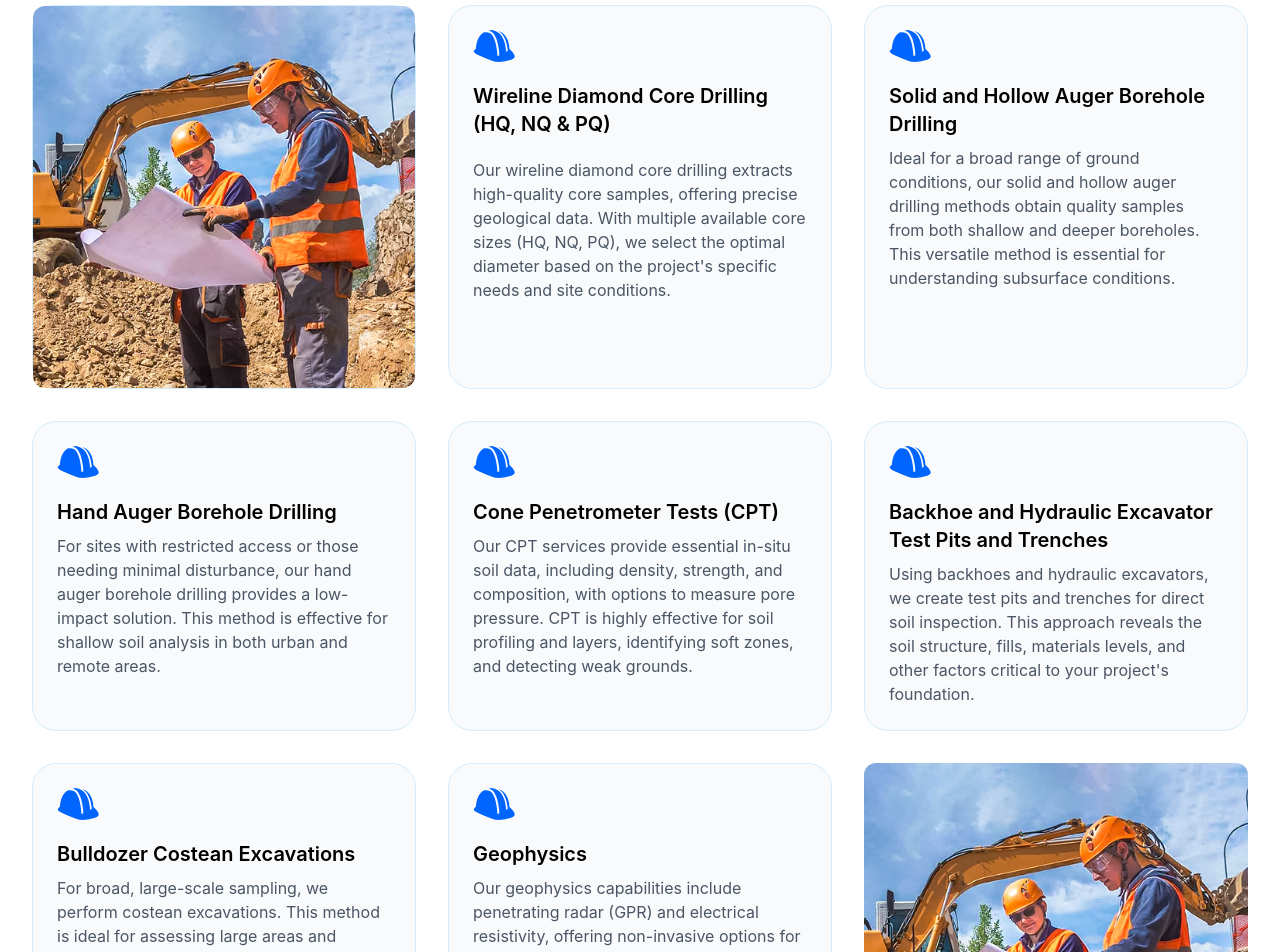
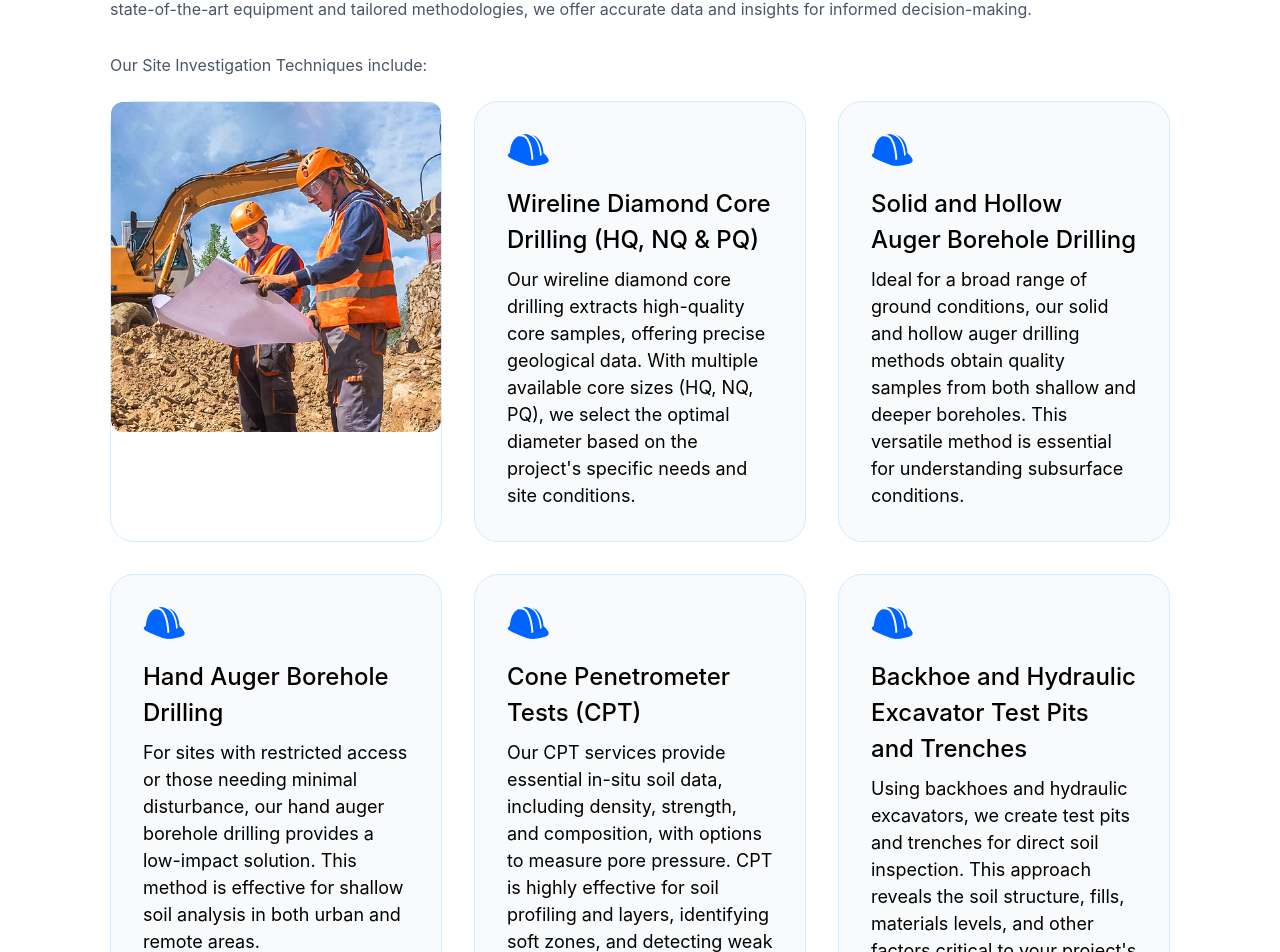
Before and after one commit to tharanga-madurapperuma/statewide-geotechnical_construction-site, a React (Vite) app: page /siteinvetigate in a window 1280 px wide. Shown: the part 1135-2087 px from the top of the page. Built offline with nearby package versions, Linux system fonts and the light colour scheme.

Commit message:
change stylings in siteinvestigate

```diff
--- a/src/pages/SiteInvetigate.jsx
+++ b/src/pages/SiteInvetigate.jsx
@@ -15,7 +15,7 @@ const SiteInvetigate = () => {
         />
       </div>
 
-      <div className="max-w-7xl mx-auto p-8">
+      <div className="max-w-7xl mx-[110px] mt-[128px]">
         {/* Header Section */}
         <h1 className="text-[48px] font-semibold mb-4">Investigation Techniques</h1>
         <p className="text-gray-600 mb-8">
@@ -38,14 +38,14 @@ const SiteInvetigate = () => {
             />
           </div>
 
-          <div className="bg-gray-50 p-6 rounded-3xl bg-[#F7FCFF] border-[1px] border-[#D1EDFF] hover:bg-blue-50 hover:border-blue-300 transition duration-700">
+          <div className="bg-gray-50 p-8 rounded-3xl bg-[#F7FCFF] border-[1px] border-[#D1EDFF] hover:bg-blue-50 hover:border-blue-300 transition duration-700">
             <div>
               <img src="/helmet.png" alt="helmet" />
             </div>
-            <h2 className="text-xl font-semibold mb-2 mt-5">
+            <h2 className="font-inter text-[17px] sm:text-[22px] md:text-24 font-500 spacing-28 mb-2 mt-5">
               Wireline Diamond Core Drilling (HQ, NQ & PQ)
             </h2>
-            <p className="text-gray-600 mt-5">
+            <p className="font-inter text-14 sm:text-16 lg:text-18 font-400 spacing-24">
               Our wireline diamond core drilling extracts high-quality core
               samples, offering precise geological data. With multiple available
               core sizes (HQ, NQ, PQ), we select the optimal diameter based on
@@ -53,14 +53,14 @@ const SiteInvetigate = () => {
             </p>
           </div>
 
-          <div className="bg-gray-50 p-6 rounded-3xl bg-[#F7FCFF] border-[1px] border-[#D1EDFF] hover:bg-blue-50 hover:border-blue-300 transition duration-700">
+          <div className="bg-gray-50 p-8 rounded-3xl bg-[#F7FCFF] border-[1px] border-[#D1EDFF] hover:bg-blue-50 hover:border-blue-300 transition duration-700">
             <div>
               <img src="/helmet.png" alt="helmet" />
             </div>
-            <h2 className="text-xl font-semibold mb-2 mt-5">
+            <h2 className="font-inter text-[17px] sm:text-[22px] md:text-24 font-500 spacing-28 mb-2 mt-5">
               Solid and Hollow Auger Borehole Drilling
             </h2>
-            <p className="text-gray-600">
+            <p className="font-inter text-14 sm:text-16 lg:text-18 font-400 spacing-24">
               Ideal for a broad range of ground conditions, our solid and hollow
               auger drilling methods obtain quality samples from both shallow
               and deeper boreholes. This versatile method is essential for
@@ -69,14 +69,14 @@ const SiteInvetigate = () => {
           </div>
 
           {/* Row 2 */}
-          <div className="bg-gray-50 p-6 rounded-3xl bg-[#F7FCFF] border-[1px] border-[#D1EDFF] hover:bg-blue-50 hover:border-blue-300 transition duration-700">
+          <div className="bg-gray-50 p-8 rounded-3xl bg-[#F7FCFF] border-[1px] border-[#D1EDFF] hover:bg-blue-50 hover:border-blue-300 transition duration-700">
             <div>
               <img src="/helmet.png" alt="helmet" />
             </div>
-            <h2 className="text-xl font-semibold mb-2 mt-5">
+            <h2 className="font-inter text-[17px] sm:text-[22px] md:text-24 font-500 spacing-28 mb-2 mt-5">
               Hand Auger Borehole Drilling
             </h2>
-            <p className="text-gray-600">
+            <p className="font-inter text-14 sm:text-16 lg:text-18 font-400 spacing-24">
               For sites with restricted access or those needing minimal
               disturbance, our hand auger borehole drilling provides a
               low-impact solution. This method is effective for shallow soil
@@ -84,14 +84,14 @@ const SiteInvetigate = () => {
             </p>
           </div>
 
-          <div className="bg-gray-50 p-6 rounded-3xl bg-[#F7FCFF] border-[1px] border-[#D1EDFF] hover:bg-blue-50 hover:border-blue-300 transition duration-700">
+          <div className="bg-gray-50 p-8 rounded-3xl bg-[#F7FCFF] border-[1px] border-[#D1EDFF] hover:bg-blue-50 hover:border-blue-300 transition duration-700">
             <div>
               <img src="/helmet.png" alt="helmet" />
             </div>
-            <h2 className="text-xl font-semibold mb-2 mt-5">
+            <h2 className="font-inter text-[17px] sm:text-[22px] md:text-24 font-500 spacing-28 mb-2 mt-5">
               Cone Penetrometer Tests (CPT)
             </h2>
-            <p className="text-gray-600">
+            <p className="font-inter text-14 sm:text-16 lg:text-18 font-400 spacing-24">
               Our CPT services provide essential in-situ soil data, including
               density, strength, and composition, with options to measure pore
               pressure. CPT is highly effective for soil profiling and layers,
@@ -99,14 +99,14 @@ const SiteInvetigate = () => {
             </p>
           </div>
 
-          <div className="bg-gray-50 p-6 rounded-3xl bg-[#F7FCFF] border-[1px] border-[#D1EDFF] hover:bg-blue-50 hover:border-blue-300 transition duration-700">
+          <div className="bg-gray-50 p-8 rounded-3xl bg-[#F7FCFF] border-[1px] border-[#D1EDFF] hover:bg-blue-50 hover:border-blue-300 transition duration-700">
             <div>
               <img src="/helmet.png" alt="helmet" />
             </div>
-            <h2 className="text-xl font-semibold mb-2 mt-5">
+            <h2 className="font-inter text-[17px] sm:text-[22px] md:text-24 font-500 spacing-28 mb-2 mt-5">
               Backhoe and Hydraulic Excavator Test Pits and Trenches
             </h2>
-            <p className="text-gray-600">
+            <p className="font-inter text-14 sm:text-16 lg:text-18 font-400 spacing-24">
               Using backhoes and hydraulic excavators, we create test pits and
               trenches for direct soil inspection. This approach reveals the
               soil structure, fills, materials levels, and other factors
@@ -115,26 +115,26 @@ const SiteInvetigate = () => {
           </div>
 
           {/* Row 3 */}
-          <div className="bg-gray-50 p-6 rounded-3xl bg-[#F7FCFF] border-[1px] border-[#D1EDFF] hover:bg-blue-50 hover:border-blue-300 transition duration-700">
+          <div className="bg-gray-50 p-8 rounded-3xl bg-[#F7FCFF] border-[1px] border-[#D1EDFF] hover:bg-blue-50 hover:border-blue-300 transition duration-700">
             <div>
               <img src="/helmet.png" alt="helmet" />
             </div>
-            <h2 className="text-xl font-semibold mb-2 mt-5">
+            <h2 className="font-inter text-[17px] sm:text-[22px] md:text-24 font-500 spacing-28 mb-2 mt-5">
               Bulldozer Costean Excavations
             </h2>
-            <p className="text-gray-600">
+            <p className="font-inter text-14 sm:text-16 lg:text-18 font-400 spacing-24">
               For broad, large-scale sampling, we perform costean excavations.
               This method is ideal for assessing large areas and provides
               insight into subsurface geology and structural stability.
             </p>
           </div>
 
-          <div className="bg-gray-50 p-6 rounded-3xl bg-[#F7FCFF] border-[1px] border-[#D1EDFF] hover:bg-blue-50 hover:border-blue-300 transition duration-700">
+          <div className="bg-gray-50 p-8 rounded-3xl bg-[#F7FCFF] border-[1px] border-[#D1EDFF] hover:bg-blue-50 hover:border-blue-300 transition duration-700">
             <div>
               <img src="/helmet.png" alt="helmet" />
             </div>
-            <h2 className="text-xl font-semibold mb-2 mt-5">Geophysics</h2>
-            <p className="text-gray-600">
+            <h2 className="font-inter text-[17px] sm:text-[22px] md:text-24 font-500 spacing-28 mb-2 mt-5">Geophysics</h2>
+            <p className="font-inter text-14 sm:text-16 lg:text-18 font-400 spacing-24">
               Our geophysics capabilities include penetrating radar (GPR) and
               electrical resistivity, offering non-invasive options for
               subsurface assessments. Geophysics provides rapid, large-area
@@ -153,7 +153,7 @@ const SiteInvetigate = () => {
         </div>
       </div>
 
-      <div className="max-w-7xl mx-auto p-6">
+      <div className="max-w-[1220px] mx-auto mt-[128px]">
         {/* Header */}
         <h1 className="text-[48px] font-semibold  mb-6">
           Our Site Investigation Services Include
```
